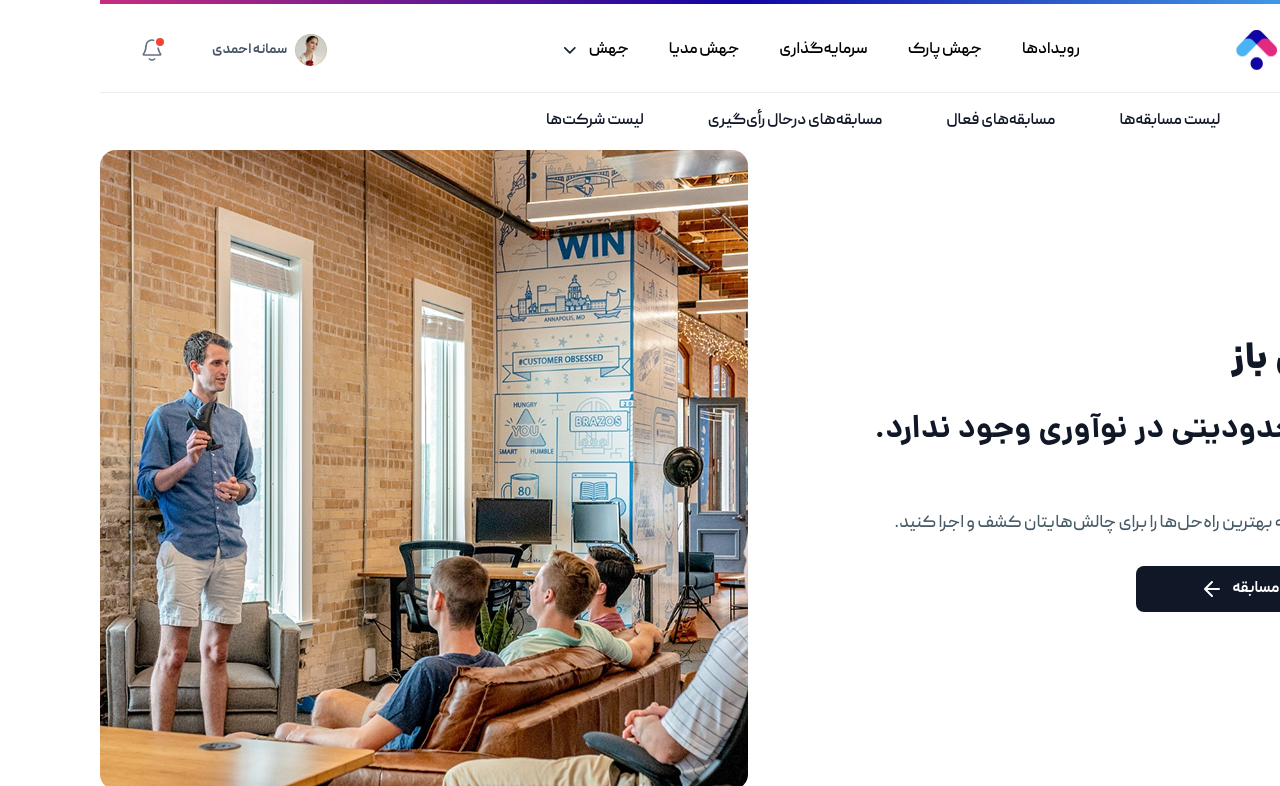
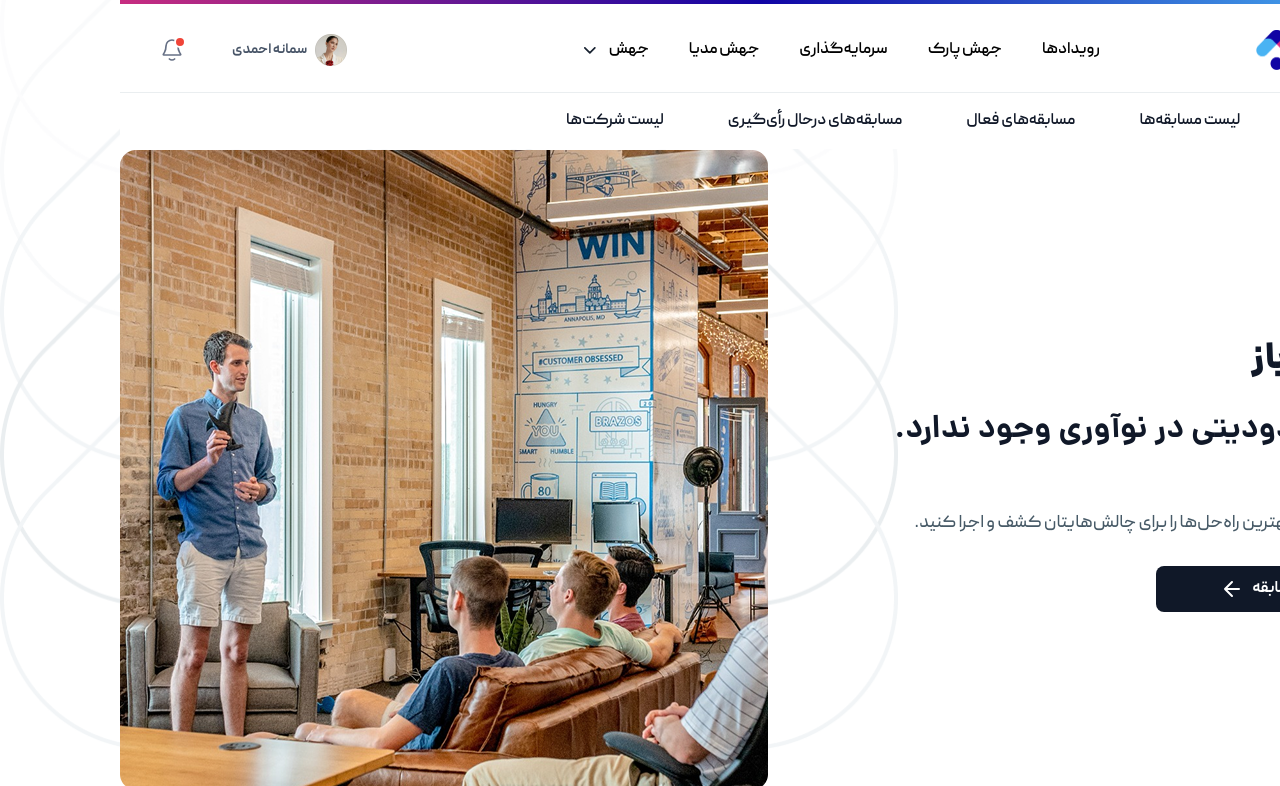
Before and after one commit to Amir-mortezaei/project, a website: page src/index.html in a window 1280 px wide. Shown: the top 786 px of the page. Drawn offline with Linux system fonts and the light colour scheme.

Commit message:
add logo pattern in main

```diff
--- a/src/index.html
+++ b/src/index.html
@@ -128,7 +128,8 @@
         </div>
     </header>
     <main>
-        <div class="pb-[11.375rem] mx-auto container-custom pt-[9.375rem]">
+        <div class="pb-[11.375rem] mx-auto container-custom pt-[9.375rem] relative">
+            <img class="absolute top-[0px] -left-[120px] w-[898px]" src="../public/image/png/logo-pattern.png" alt="logo pattern">
             <div class="flex flex-row justify-between items-center">
                 <div class="flex flex-col gap-12 justify-center">
                     <div class="flex flex-col gap-2">
```
Also changed, not shown: public/image/png/logo-pattern.png (added), src/output.css.
